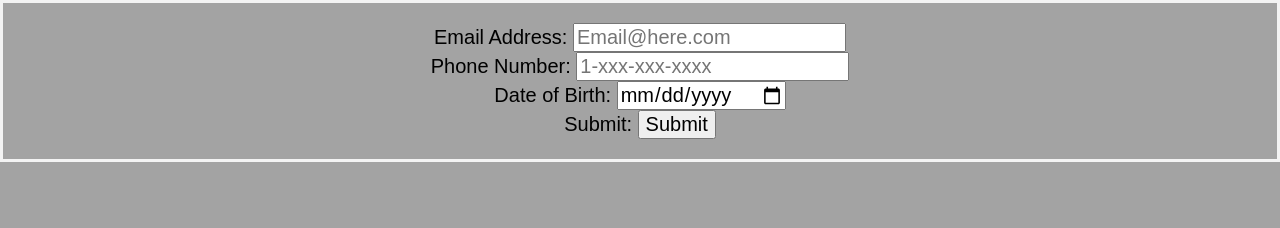
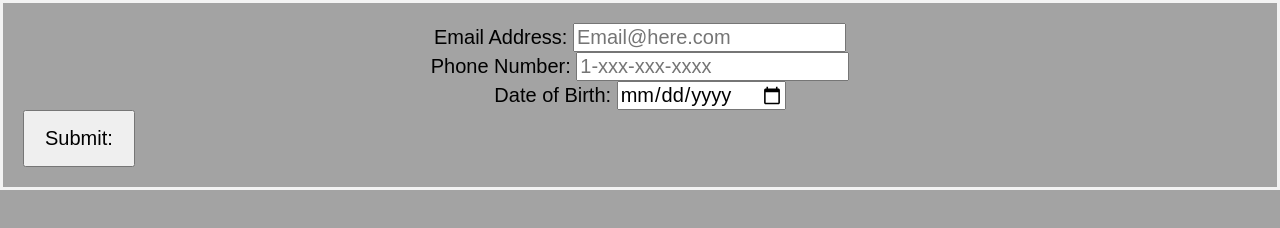
Before and after one commit to Saad-iit/itmd362-lab-2, a plain HTML site: page index.html in a window 1280 px wide. Drawn offline with Linux system fonts and the light colour scheme.

Commit message:
changed from input to button

```diff
--- a/index.html
+++ b/index.html
@@ -21,9 +21,7 @@
 		<label> Date of Birth:
 			<input type="date" name="date_entry">
 		</label>
-		<label> Submit:
-			<input type="submit">
-		</label>
+		<button type="Submit">Submit:</button>
 	</div>
   </form>
 </body>
```
